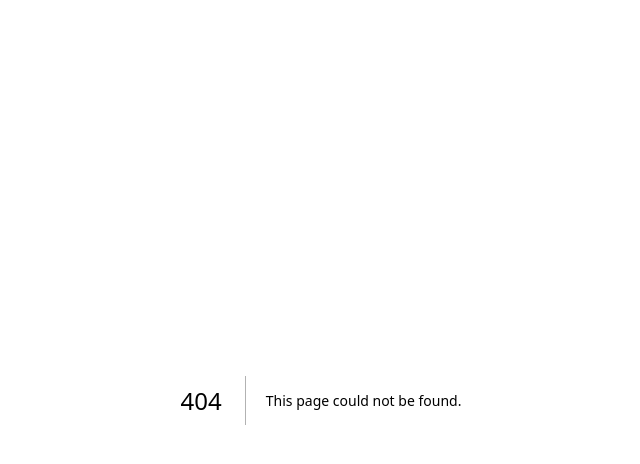
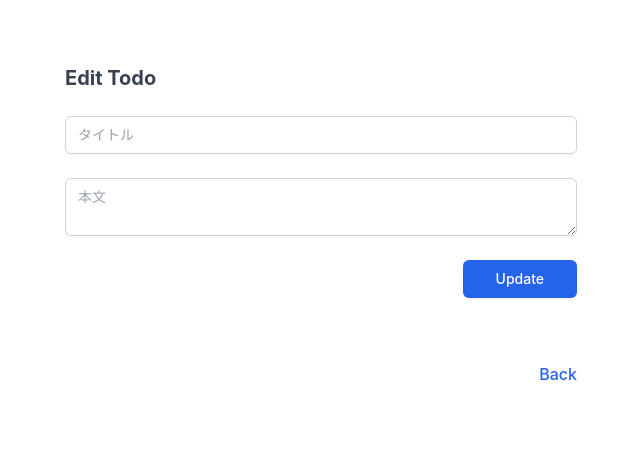
Before and after one commit to omegamaster86/portfolio1, a Next.js app in the folder front/: page /todos/1/edit in a window 1280 px wide. Before the commit this address had no page. Shown: the top 464 px of the page, without its empty margins (319-959 px from the left). Built offline with nearby package versions, Linux system fonts and the light colour scheme; no server answers.

Commit message:
first commit

```diff
--- /dev/null
+++ b/front/pages/components/DeleteTodoButton.tsx
@@ -0,0 +1,40 @@
+import { useRouter } from 'next/router';
+import axios from 'axios';
+
+type DeleteTodoButtonProps = {
+  id: number;
+};
+
+// Todoを削除するボタン
+const DeleteTodoButton = ({ id }: DeleteTodoButtonProps) => {
+  const router = useRouter();
+
+  // Todoを削除する関数
+  const handleDelete = async () => {
+    // 確認のダイアログを表示
+    if (!confirm('本当に削除しますか？')) {
+      return;
+    }
+
+    try {
+      // APIを呼び出して、Todoを削除する
+      await axios.delete(`http://localhost:3000/todos/${id}`);
+
+      // 削除に成功したらトップページに遷移
+      router.push('/login');
+    } catch (error) {
+      console.error(error);
+    }
+  };
+
+  return (
+    <button
+      onClick={handleDelete}
+      className="mt-3 ml-auto flex justify-center py-2 px-8 border border-transparent rounded-md shadow-sm text-sm font-medium text-white bg-blue-600 hover:bg-blue-700 focus:outline-none focus:ring-2 focus:ring-offset-2 focus:ring-blue-500"
+    >
+      Delete
+    </button>
+  );
+};
+
+export default DeleteTodoButton;
--- /dev/null
+++ b/front/pages/components/EditTodoForm.tsx
@@ -0,0 +1,87 @@
+import React, { useEffect, useState } from 'react';
+import { useRouter } from 'next/router';
+import axios from 'axios';
+
+type EditTodoFormProps = {
+  id: number;
+};
+
+// Todo を編集するフォーム
+const EditTodoForm = ({ id }: EditTodoFormProps) => {
+  const router = useRouter();
+
+  // フォームの入力値を管理するstate
+  const [title, setTitle] = useState('');
+
+  // フォームの入力値を管理するstate
+  const [content, setContent] = useState('');
+
+  // idが変更されたら(=Todo編集ページを開いたら)、Todoを取得してフォームの初期値を設定する
+  useEffect(() => {
+    // idが存在しない場合は、処理を中断する
+    const fetchTodo = async () => {
+      try {
+        // idを元にTodoを取得する
+        const res = await axios.get(`http://localhost:3000/todos/${id}`);
+
+        // フォームの初期値を設定する
+        const { title, content } = res.data;
+        setTitle(title);
+        setContent(content);
+      } catch (err) {
+        console.log(err);
+      }
+    };
+
+    // idが存在する場合は、Todoを取得する
+    if (id) {
+      fetchTodo();
+    }
+  }, [id]);
+
+  // フォームの入力値を更新する関数
+  const handleSubmit = async (e: React.FormEvent) => {
+    e.preventDefault();
+    try {
+      // APIを呼び出して、Todoを更新する
+      await axios.put(`http://localhost:3000/todos/${id}`, { todo: { title, content } });
+
+      // Todoの更新に成功したら、Todo詳細ページに遷移する
+      router.push(`/todos/${id}`);
+    } catch (error) {
+      console.error(error);
+    }
+  };
+
+  return (
+    <div className="space-y-6 py-16">
+      <form
+        onSubmit={handleSubmit}
+        className="space-y-6"
+      >
+        <label className="block text-xl font-bold text-gray-700">Edit Todo</label>
+        <input
+          type="text"
+          value={title}
+          onChange={(e) => setTitle(e.target.value)}
+          placeholder="タイトル"
+          className="block w-full py-2 pl-3 pr-4 text-base border border-gray-300 rounded-md shadow-sm focus:outline-none focus:ring-gray-500 focus:border-gray-500 sm:text-sm"
+        />
+        <textarea
+          value={content}
+          onChange={(e) => setContent(e.target.value)}
+          placeholder="本文"
+          className="mt-1 block w-full border border-gray-300 rounded-md shadow-sm py-2 px-3 focus:outline-none focus:ring-gray-500 focus:border-gray-500 sm:text-sm"
+        />
+        <button
+          type="submit"
+          className="mt-3 ml-auto flex justify-center py-2 px-8 border border-transparent rounded-md shadow-sm text-sm font-medium text-white bg-blue-600 hover:bg-blue-700 focus:outline-none focus:ring-2 focus:ring-offset-2 focus:ring-blue-500"
+        >
+          Update
+        </button>
+      </form>
+    </div>
+  );
+};
+
+export default EditTodoForm;
--- /dev/null
+++ b/front/pages/todos/[id]/edit.tsx
@@ -0,0 +1,30 @@
+import { useRouter } from 'next/router';
+import Link from 'next/link';
+import EditTodoForm from '../../components/EditTodoForm';
+
+const EditTodoPage = () => {
+  // Next.js の useRouter を使って、URLのクエリパラメータを取得します
+  const router = useRouter();
+  const { id } = router.query;
+
+  // クエリパラメータが取得できるまで、Loading...を表示します
+  if (!id) {
+    return <div>Loading...</div>;
+  }
+
+  return (
+    <div className="flex justify-center items-center">
+      <div className="flex flex-col w-3/4 max-w-lg">
+        <EditTodoForm id={parseInt(id as string)} />
+        <Link
+          href="/"
+          className="ml-auto font-medium text-blue-600 hover:bg-blue-300 focus:outline-none"
+        >
+          Back
+        </Link>
+      </div>
+    </div>
+  );
+};
+
+export default EditTodoPage;
```
